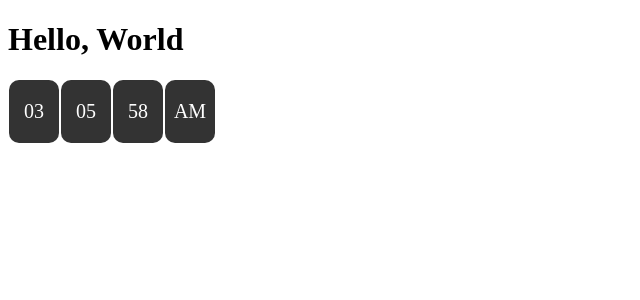
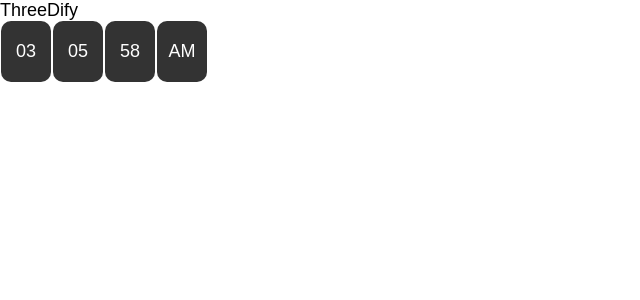
Before and after one commit to ThreeDify/ThreeDify-web-app, a React app: page / in a window 1280 px wide. Shown: the top 300 px of the page, without its empty margins (0-640 px from the left). Built offline with nearby package versions, Linux system fonts and the light colour scheme.

Commit message:
Use .jsx extension

```diff
--- a/src/App.js
+++ b/src/App.jsx
@@ -1,12 +1,14 @@
 import React from 'react';
 
-import Clock from './Components/Clock.js';
+import './Themes/App.css';
+
+import Clock from './Components/Clock.jsx';
 
 export default class App extends React.Component {
   render() {
     return (
       <div>
-        <h1>Hello, World</h1>
+        <h1>ThreeDify</h1>
         <Clock />
       </div>
     );
--- /dev/null
+++ b/src/Themes/App.css
@@ -0,0 +1,5 @@
+* {
+  font: 18px 'Arial';
+  margin: 0px;
+  padding: 0px;
+}
--- a/src/index.js
+++ b/src/index.js
@@ -1,6 +1,6 @@
 import React from 'react';
 import ReactDOM from 'react-dom';
 
-import App from './App.js';
+import App from './App.jsx';
 
 ReactDOM.render(<App />, document.getElementById('root'));
```
Also changed, not shown: src/Components/Clock.jsx (renamed from src/Components/Clock.js).
